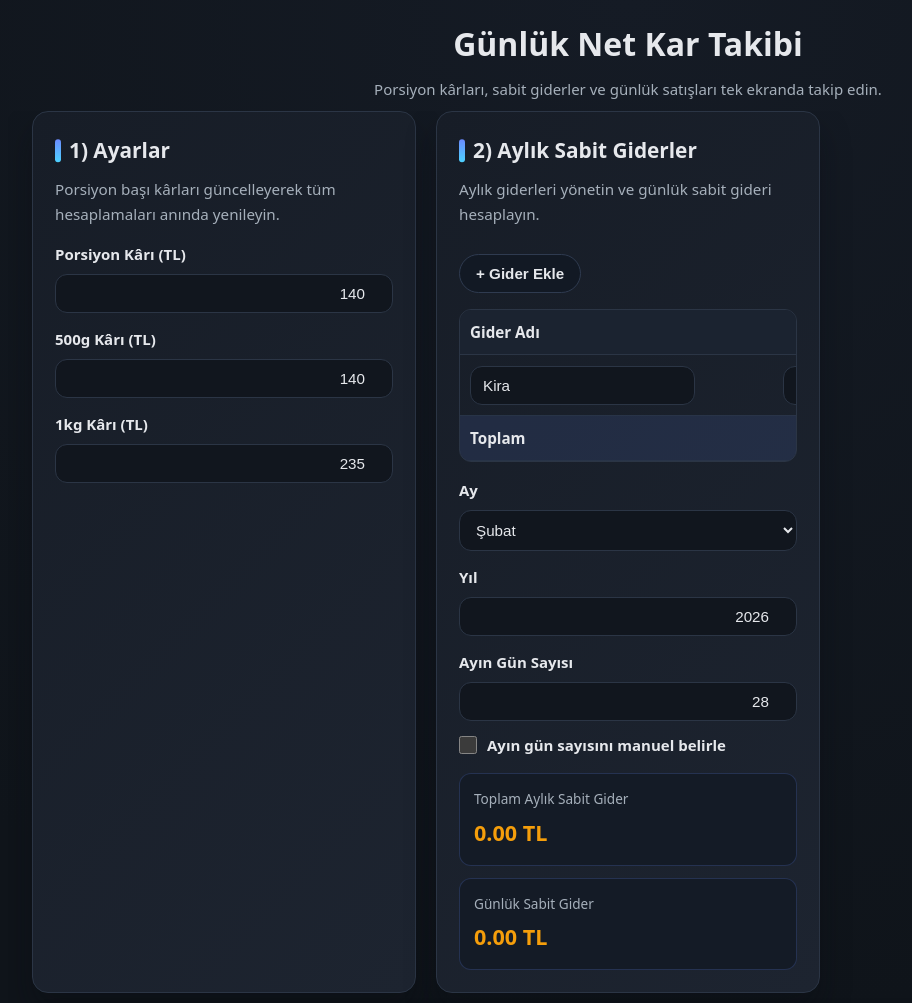
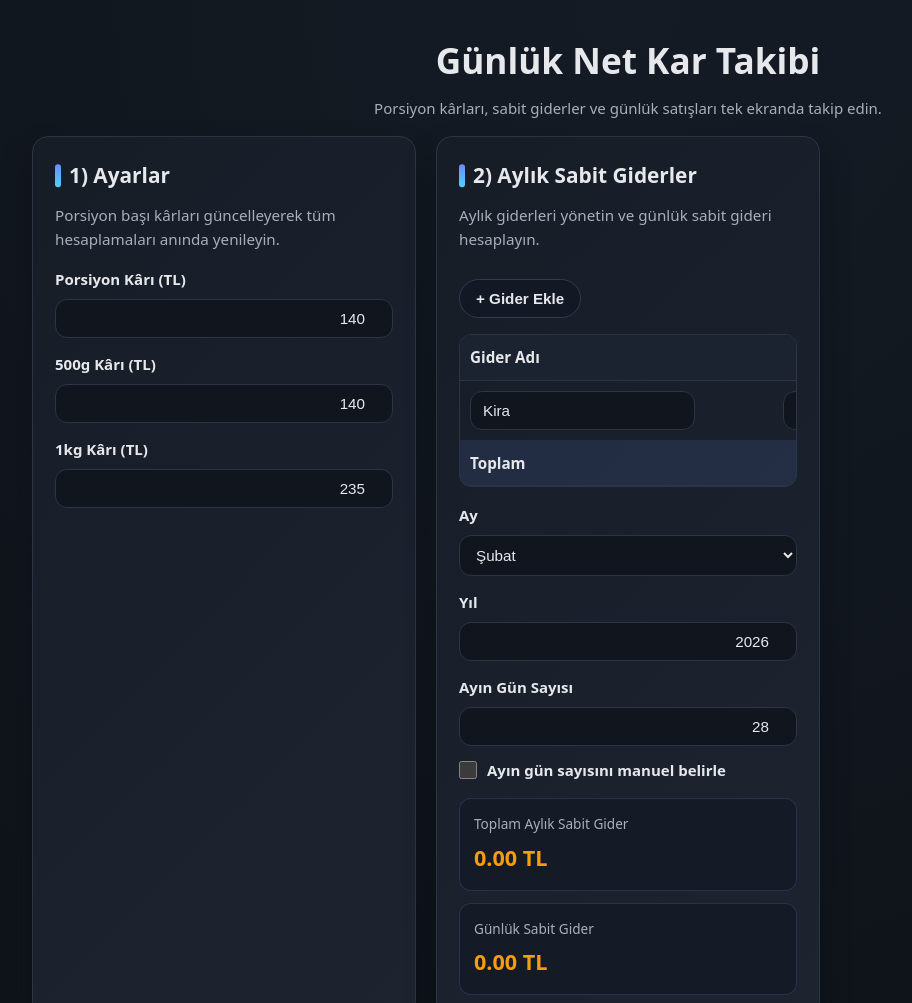
Before and after one commit to nusretsevuk-collab/maliyet-robotu, a plain HTML site: page index.html in a window 1280 px wide. Shown: the top 1003 px of the page, without its empty margins (12-924 px from the left). Drawn offline with Linux system fonts and the light colour scheme.

Commit message:
Revert "Fix layout to fit viewport and enable internal scrolling"

```diff
--- a/index.html
+++ b/index.html
@@ -32,20 +32,15 @@
       color: var(--text);
       line-height: 1.6;
       font-size: 15px;
-      min-height: 100vh;
-      display: flex;
-      flex-direction: column;
-      overflow: hidden;
     }
 
     header {
-      padding: 18px 24px 10px;
+      padding: 32px 24px 16px;
       text-align: center;
-      flex-shrink: 0;
     }
 
     header h1 {
-      font-size: 2rem;
+      font-size: 2.2rem;
       margin-bottom: 8px;
       font-weight: 700;
     }
@@ -56,15 +51,11 @@
 
     main {
       max-width: 1240px;
-      margin: 0 auto;
+      margin: 0 auto 48px;
       padding: 0 24px;
       display: grid;
       gap: 20px;
       grid-template-columns: repeat(auto-fit, minmax(360px, 1fr));
-      flex: 1;
-      width: 100%;
-      overflow: auto;
-      padding-bottom: 24px;
     }
 
     section {
@@ -224,7 +215,7 @@
       overflow: auto;
       border-radius: 12px;
       border: 1px solid var(--border);
-      max-height: clamp(220px, 32vh, 420px);
+      max-height: 320px;
     }
 
     .totals,
```
